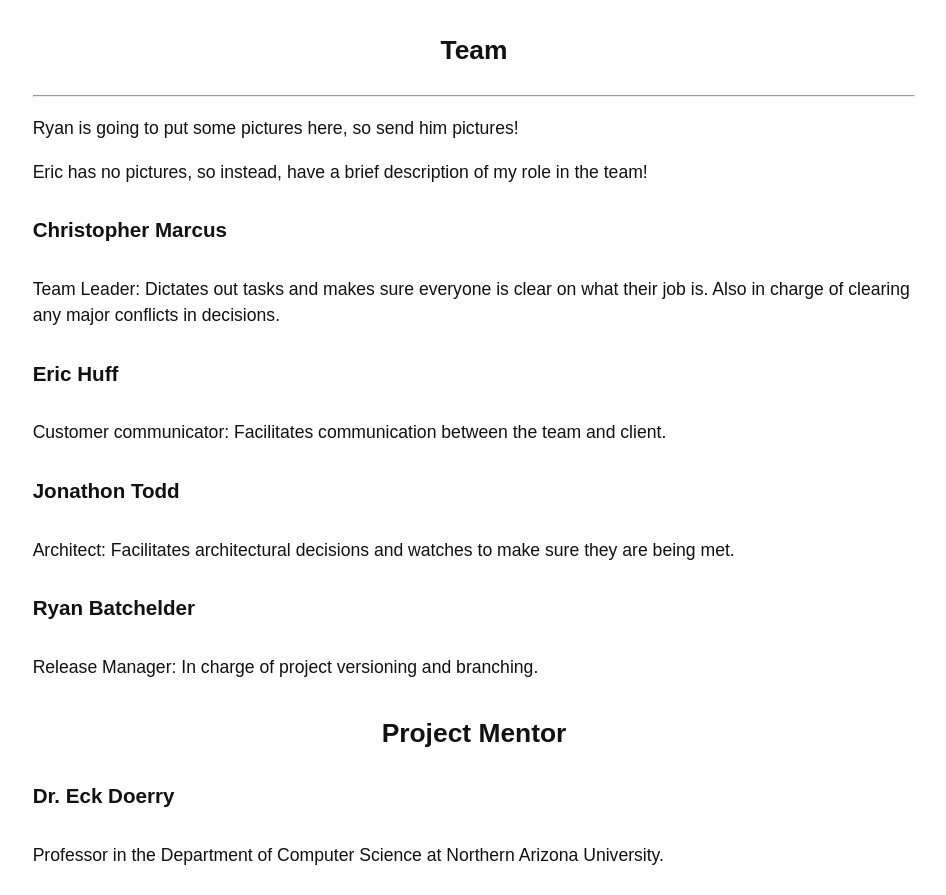
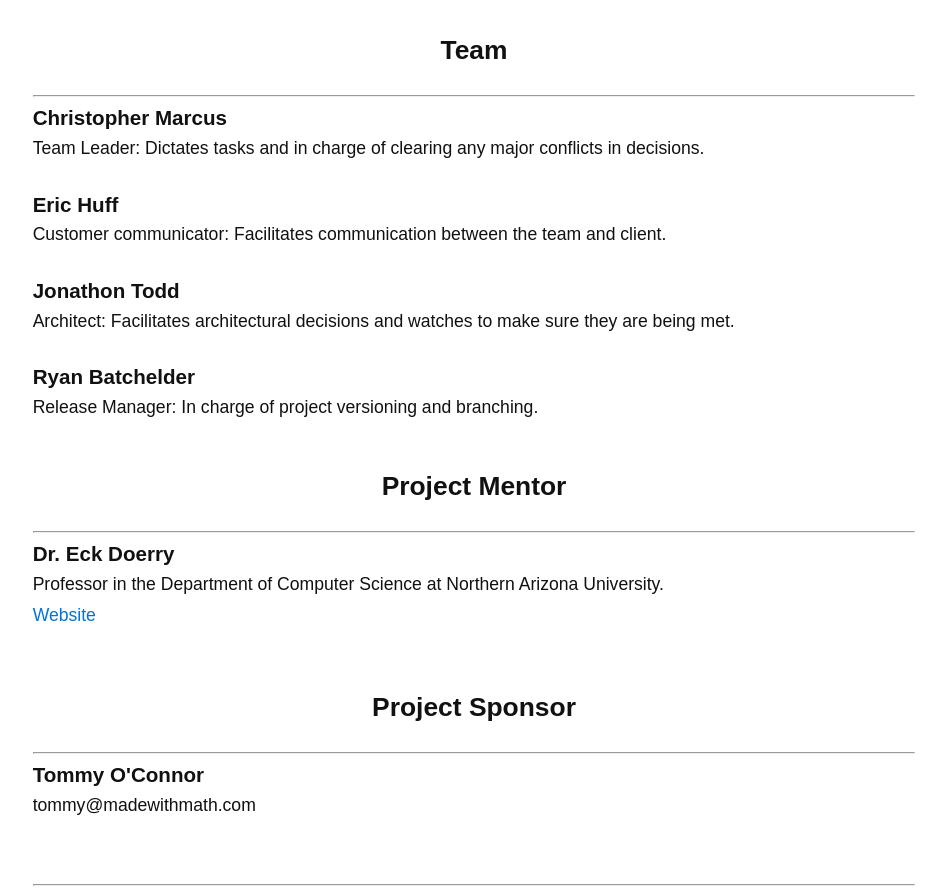
Before and after one commit to c1phr/Capstone_Website, a plain HTML site: page index.html in a window 1280 px wide. Shown: the part 345-1240 px from the top of the page, without its empty margins (166-1112 px from the left). Before the commit the page ends 1214 px from the top, so only its background shows below. Drawn offline with Linux system fonts and the light colour scheme.

Commit message:
index upgrade spelling fixes
attempted to make index look nice and added out client to it.
Also fixed a few spelling errors and removed uneeded text,

```diff
--- a/css/style.css
+++ b/css/style.css
@@ -20,6 +20,10 @@
     display:inline;
 }
 
+.thin {
+    line-height: 0%;
+}
+
 #heading-bar {
     background-color: #0074D9;
     margin-top: 1em;
--- a/index.html
+++ b/index.html
@@ -50,54 +50,74 @@
                     Team
                 </h2>
                 <hr>
-                <p>
-                    Ryan is going to put some pictures here, so send him pictures!
-                </p>
 
-                <p>
-                    Eric has no pictures, so instead, have a brief description
-                    of my role in the team!
-
-    		    <h3>
+    		    <h3 class="thin">
                         Christopher Marcus
                     </h3>
-                    <p>
-                        Team Leader: Dictates out tasks and makes sure everyone is clear on what their job is. Also in charge of clearing any major conflicts in decisions.
+                    <p class="thin">
+                        Team Leader: Dictates tasks and in charge of clearing any major conflicts in decisions.
                     </p>
+	    		<br>
 
-		    <h3>
+
+		    <h3 class="thin">
                         Eric Huff
                     </h3>
-                    <p>
+                    <p class="thin">
                         Customer communicator: Facilitates communication
                         between the team and client.
                     </p>
+			<br>
 
-                    <h3>
+
+		     <h3 class="thin">
                         Jonathon Todd
                     </h3>
-                    <p>
+                    <p class="thin">
                         Architect: Facilitates architectural decisions and watches to make sure they are being met.
                     </p>
+			<br>
 
-       		    <h3>
+       		    <h3 class="thin">
                         Ryan Batchelder
                     </h3>
-                    <p>
+                    <p class="thin">
                         Release Manager: In charge of project versioning and branching.
                     </p>
 
 
                 </p>
+
+			<br>
   <h2 class="centered-text">
                     Project Mentor
                 </h2>
-	            <h3>
+ 		 <hr>
+	            <h3 class="thin">
                         Dr. Eck Doerry
                     </h3>
-                    <p>
+                    <p class="thin">
                         Professor in the Department of Computer Science at Northern Arizona University.
                     </p>
+		    <a href="https://www.cefns.nau.edu/~edo/Xhomepage/index.html">Website</a>
+
+
+                </p>
+
+			<br>
+  <h2 class="centered-text">
+                    Project Sponsor
+                </h2>
+		 <hr>
+	            <h3 class="thin">
+                        Tommy O'Connor
+                    </h3>
+                    <p class="thin">
+                        tommy@madewithmath.com<br>
+                    </p>
+		<br>
+		<br>
+ 		<hr>
             </div>
             <div></div>
         </div>
```
Also changed, not shown: schedule.html (+1 -3 lines), tools.html (+2 -4 lines).
